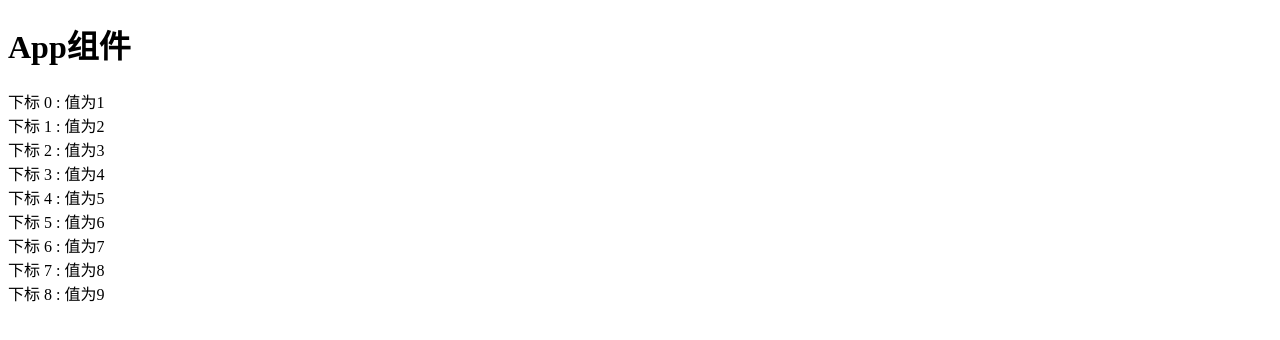
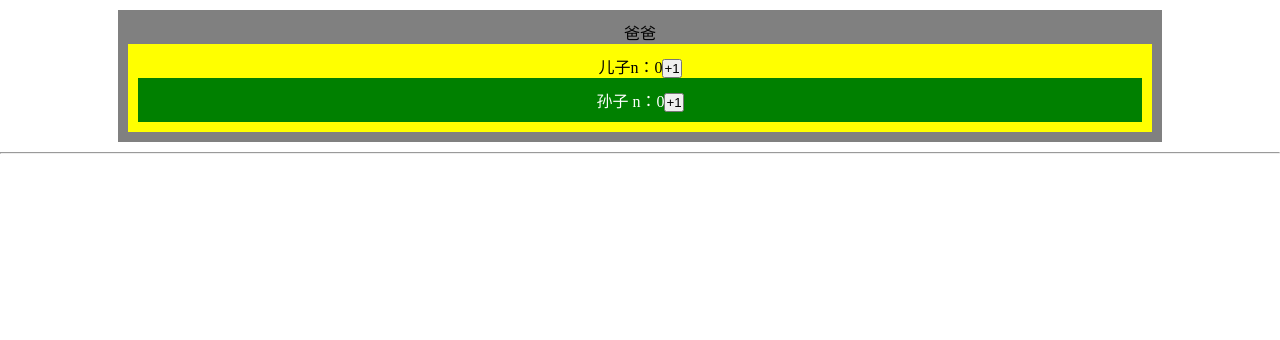
Before and after one commit to johnnywwy/react-demo-1, a React (Create React App) app: page / in a window 1280 px wide. Shown: the top 340 px of the page. Built offline with nearby package versions, Linux system fonts and the light colour scheme.

Commit message:
小试牛刀

```diff
--- a/src/App.js
+++ b/src/App.js
@@ -1,19 +1,56 @@
+import React from 'react'
+import './style.css'
 
 function App() {
   return (
     <div>
-      <h1>App组件</h1>
-      <Component numbers={[1,2,3,4,5,6,7,8,9]}/>
+      <div className="App">
+        爸爸
+        <Son/>
+      </div>
+      <hr/>
     </div>
+
   );
 }
 
-const Component = (props) => {
-  return (<div>
-    { props.numbers.map((n,index) => {
-      return <div> 下标 {index} : 值为{n}</div>
-    }) }
-  </div>)
+class Son extends React.Component {
+  constructor() {
+    super();
+    this.state = {
+      n: 0
+    }
+  }
+
+  add() {
+    // this.state.n += 1 为什么不行
+    this.setState({n: this.state += 1})
+  }
+
+  render() {
+    return (
+      <div className="Son">
+        儿子n：{this.state.n}
+        <button onClick={() => {
+          this.add()
+        }}>+1
+        </button>
+        <Grandson/>
+
+      </div>
+    )
+  }
 }
 
+const Grandson = () => {
+  const [n, setN] = React.useState(0)
+  return (
+    <div className="Grandson">
+      孙子 n：{n}
+      <button onClick={() => setN(n + 1)}>+1</button>
+    </div>
+  )
+}
+
+
 export default App;
--- /dev/null
+++ b/src/style.css
@@ -0,0 +1,21 @@
+* {
+  padding: 0;
+  margin: 0;
+}
+.App {
+  background: grey;
+  width: 80vw;
+  margin: 10px auto;
+  text-align: center;
+  padding: 10px;
+}
+.Son {
+  background: yellow;
+  padding: 10px;
+}
+
+.Grandson {
+  background: green;
+  padding: 10px;
+  color: white;
+}
```
